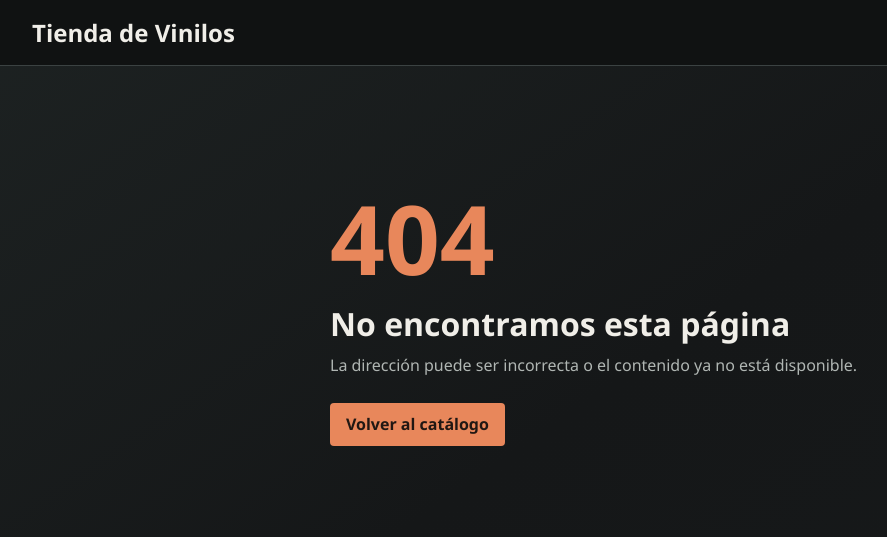
After one commit to luisfeliperamirez/ES3-Formativa-LuisRamirez, a Django app: template templates/404.html in a window 1280 px wide. The commit adds this page. Shown: the top 537 px of the page, without its empty margins (0-887 px from the left). Run offline with Django 5.2, Linux system fonts and the light colour scheme; the template is opened without the code that fills it, so the values that code supplies are empty.

Commit message:
Error 404: estilo añadido

```diff
--- a/catalogo/static/catalogo/styles.css
+++ b/catalogo/static/catalogo/styles.css
@@ -214,6 +214,34 @@ main {
     border-top: 1px solid var(--border);
 }
 
+.error404 {
+    display: grid;
+    justify-items: start;
+    align-content: center;
+    min-height: 55vh;
+    max-width: 620px;
+    margin: 0 auto;
+}
+
+.error404-code {
+    margin: 0;
+    color: var(--accent);
+    font-size: 6rem;
+    font-weight: 800;
+    line-height: 1;
+}
+
+.error404 h1 {
+    margin: 1rem 0 0.5rem;
+    font-size: 2rem;
+}
+
+.error404-message {
+    margin: 0 0 1.5rem;
+    color: var(--muted);
+    line-height: 1.6;
+}
+
 @media (max-width: 640px) {
     header {
         padding: 1rem;
@@ -236,4 +264,12 @@ main {
     .filtros .btn {
         width: 100%;
     }
+
+    .error404-code {
+        font-size: 4.5rem;
+    }
+
+    .error404 h1 {
+        font-size: 1.6rem;
+    }
 }
--- /dev/null
+++ b/templates/404.html
@@ -0,0 +1,10 @@
+{% extends 'catalogo/base.html' %}
+
+{% block content %}
+    <section class="error404" aria-labelledby="error404-title">
+        <p class="error404-code" aria-hidden="true">404</p>
+        <h1 id="error404-title">No encontramos esta página</h1>
+        <p class="error404-message">La dirección puede ser incorrecta o el contenido ya no está disponible.</p>
+        <a class="btn" href="{% url 'inicio' %}">Volver al catálogo</a>
+    </section>
+{% endblock %}
```
